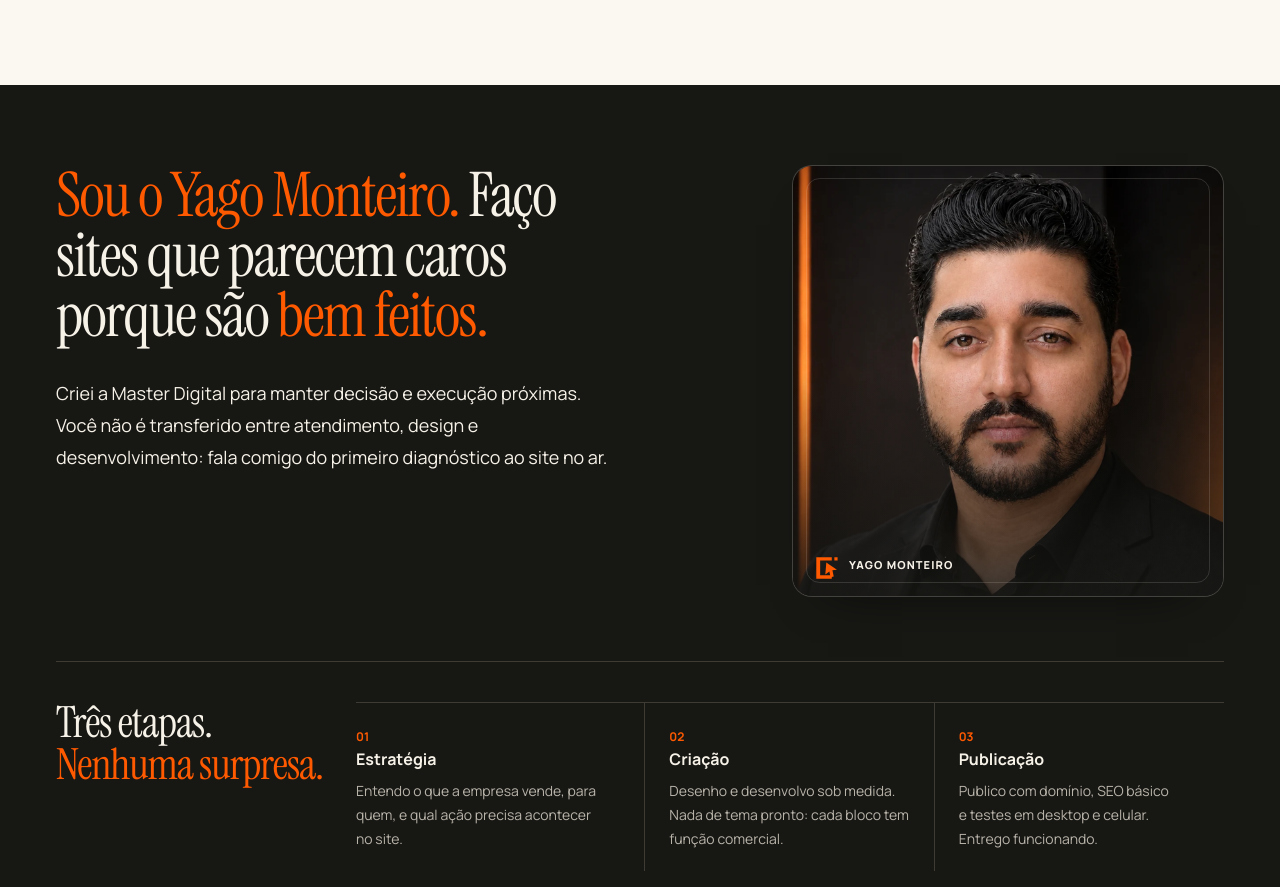
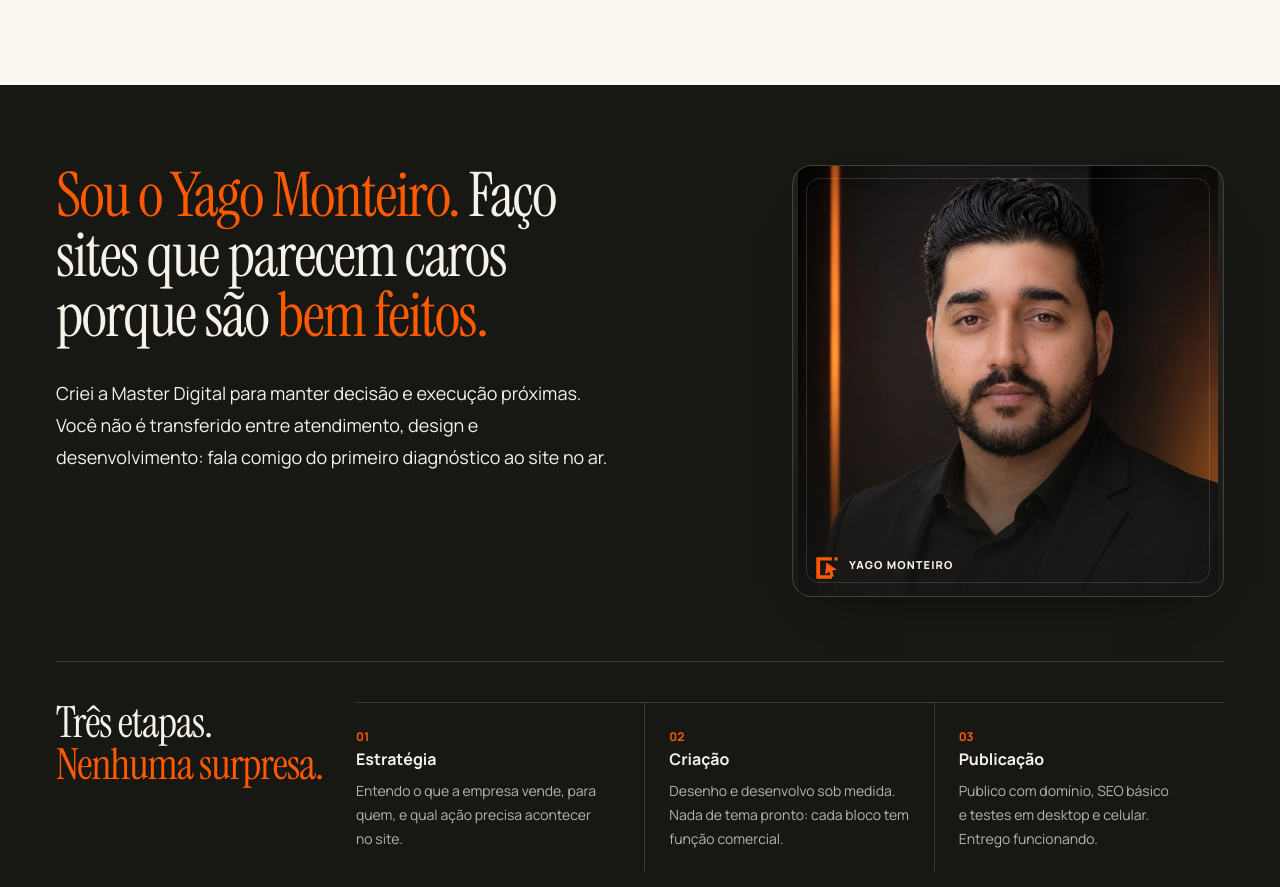
Before and after one commit to yagomontteirousa-star/masterdigital, a Next.js app: page / in a window 1280 px wide. Shown: the part 1700-2587 px from the top of the page. Built offline with nearby package versions, Linux system fonts and the light colour scheme; no server answers.

Commit message:
Atualiza retrato do portfólio

```diff
--- a/app/globals.css
+++ b/app/globals.css
@@ -1357,14 +1357,13 @@
   }
 
   .portrait-slot__photo {
-    object-fit: cover;
-    object-position: 50% 20%;
-    transform: scale(1.15);
-    transition: transform 900ms cubic-bezier(0.16, 1, 0.3, 1), filter 500ms ease-out;
+    object-fit: contain;
+    object-position: center;
+    transform: scale(1);
+    transition: filter 500ms ease-out;
   }
 
   .portrait-slot:hover .portrait-slot__photo {
-    transform: scale(1.18);
     filter: saturate(1.06) contrast(1.02);
   }
 
--- a/components/sections/Process.tsx
+++ b/components/sections/Process.tsx
@@ -17,7 +17,7 @@ export function Process() {
           <div className="about-profile md:col-span-6 md:justify-self-end">
             <div className="portrait-slot">
               <Image
-                src="/people/yago-monteiro-4k-natural.webp"
+                src="/people/yago-monteiro-final.webp"
                 alt="Retrato de Yago Monteiro, fundador da Master Digital"
                 fill
                 quality={95}
```
Also changed, not shown: public/people/yago-monteiro-4k-natural.webp (deleted), public/people/yago-monteiro-final.webp (added).
